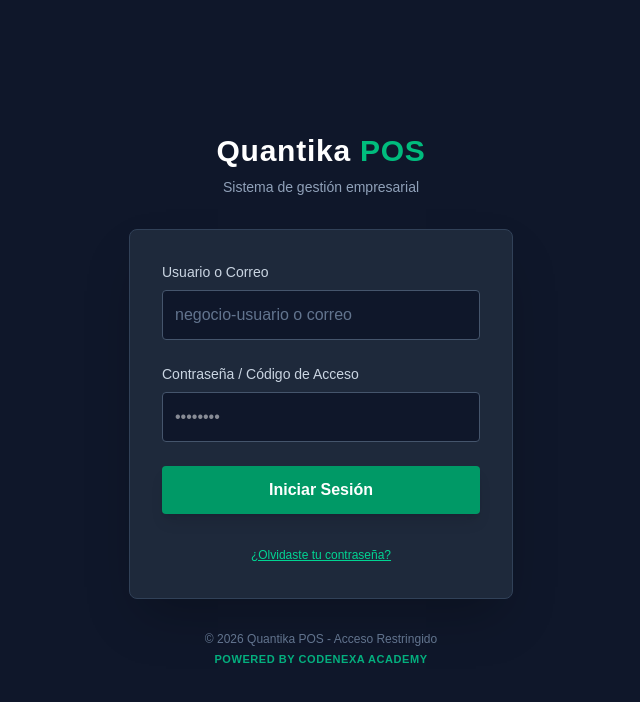
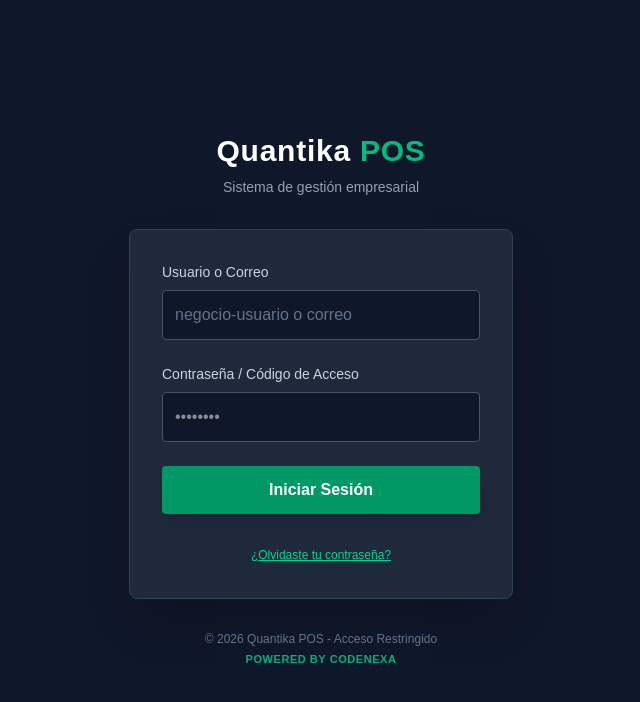
Before and after one commit to alopez123/sistema-pos, a Next.js app: page / in a window 1280 px wide. Shown: the top 702 px of the page, without its empty margins (319-959 px from the left). Built offline with nearby package versions, Linux system fonts and the light colour scheme; no server answers.

Commit message:
Correccion empresa

```diff
--- a/app/page.tsx
+++ b/app/page.tsx
@@ -386,7 +386,7 @@ export default function LoginPage() {
 
         <div className="text-center mt-8 space-y-1">
           <p className="text-slate-500 text-xs">© 2026 Quantika POS - Acceso Restringido</p>
-          <p className="text-emerald-400/80 text-[11px] font-semibold tracking-wider uppercase">Powered by CodeNexa Academy</p>
+          <p className="text-emerald-400/80 text-[11px] font-semibold tracking-wider uppercase">Powered by CodeNexa</p>
         </div>
       </div>
 
```
